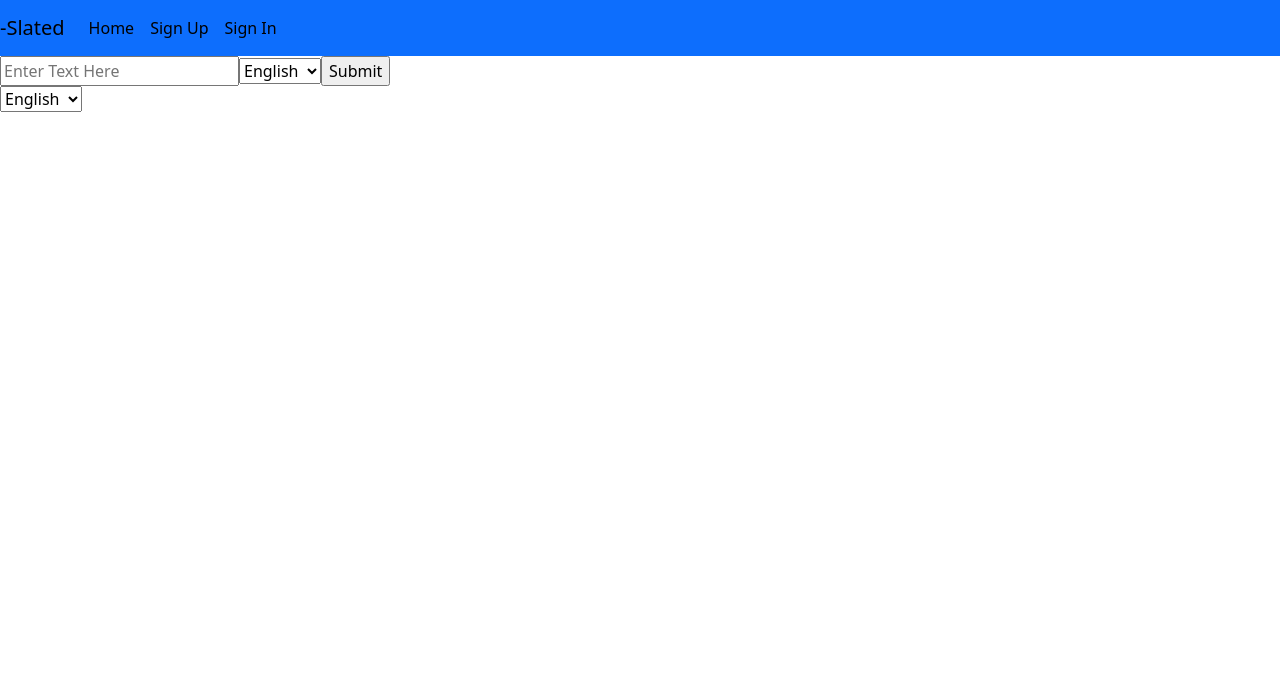
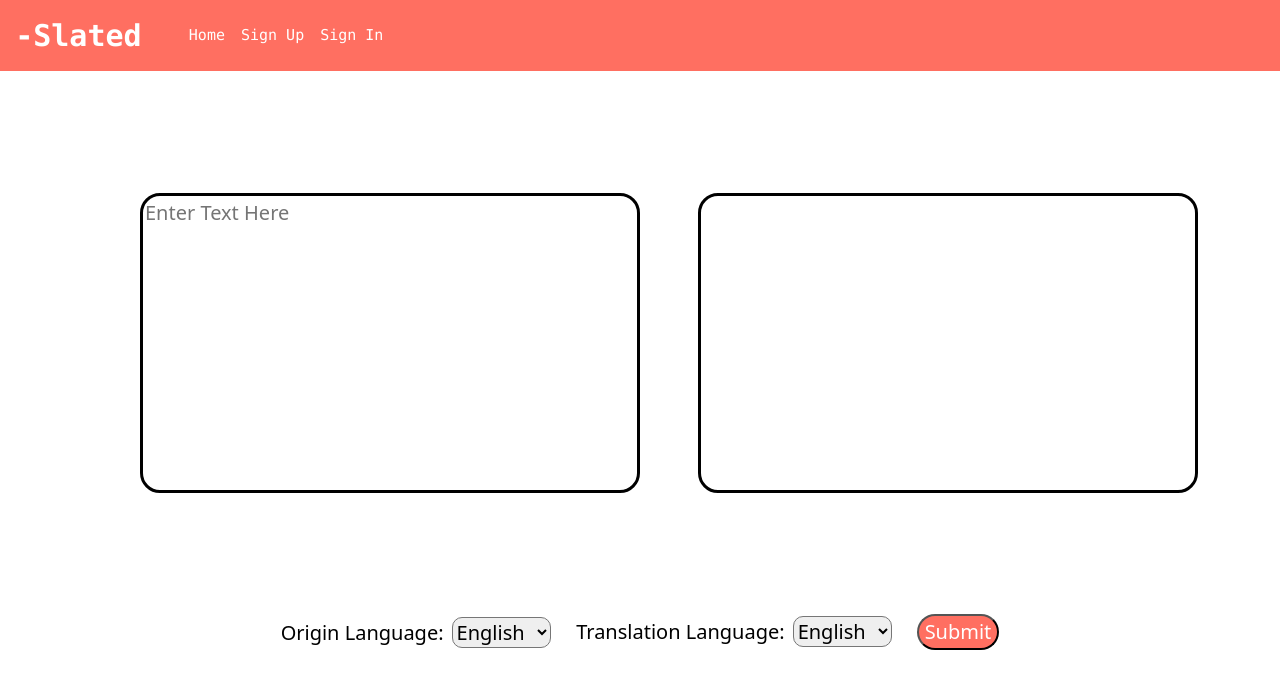
Before and after one commit to jmeier2715/SlatedAppClient, a React (Create React App) app: page / in a window 1280 px wide. Shown: the top 688 px of the page. Built offline with nearby package versions, Linux system fonts and the light colour scheme.

Commit message:
added css and more routing

```diff
--- a/package.json
+++ b/package.json
@@ -11,9 +11,10 @@
     "bootstrap": "^5.1.3",
     "dotenv": "^8.2.0",
     "react": "^17.0.2",
+    "react-async": "^10.0.1",
     "react-bootstrap": "^2.0.3",
     "react-dom": "^17.0.2",
-    "react-router-dom": "^6.0.2",
+    "react-router-dom": "^6.2.1",
     "react-scripts": "4.0.3",
     "sass": "^1.44.0",
     "uuid": "^8.3.2",
--- /dev/null
+++ b/src/App.css
@@ -0,0 +1,70 @@
+#navbar{
+    background-color: #ff6f61;
+    font-size: 15px;
+    font-family: "Monaco", monospace;
+    gap: 3%;
+}
+#slated{
+    margin-left: 12%;
+    font-size: 30px;
+    font-weight: bold;
+    font-family: "Monaco", monospace;
+}
+.text{
+    padding: 5%;
+    display: flex;
+    flex-direction: row;
+    align-items: center;
+    justify-content: center;
+    color: black;
+}
+.input{
+    margin: 5%;
+    border-style: solid;
+    display: flex;
+    border-width: 3px;
+    border-color: black;
+    width: 500px;
+    height: 300px;
+    resize: none;
+    font-size: 20px;
+    border-radius: 20px;
+}
+.output{
+    border-style: solid;
+    display: flex;
+    border-width: 3px;
+    width: 500px;
+    height: 300px;
+    resize: none;
+    font-size: 20px;
+    border-radius: 20px;
+}
+.selection{
+    gap: 2%;
+    display:flex;
+    flex-direction: row;
+    align-items: center;
+    justify-content: center;
+    color: black;
+    font-size: 20px;
+}
+.dropdown{
+    margin-left: 8px;
+    align-items: center;
+    flex-direction: column;
+    justify-content: center;
+    border-radius: 10px;
+}
+
+.transSubmit{
+    border-radius: 20px;
+    background-color: #ff6f61;
+    color: white;
+    margin-left: 25px;
+}
+.submit{
+    border-radius: 20px;
+    background-color: #ff6f61;
+    color: white;
+}
--- a/src/App.js
+++ b/src/App.js
@@ -1,22 +1,25 @@
 // import React, { Component, Fragment } from 'react'
-import React, { useState, Fragment } from 'react'
+import React, { useState, Fragment, useEffect } from 'react'
 import { Route, Routes } from 'react-router-dom'
 import { v4 as uuid } from 'uuid'
+import './App.css'
 
 // import AuthenticatedRoute from './components/shared/AuthenticatedRoute'
 import AutoDismissAlert from './components/shared/AutoDismissAlert/AutoDismissAlert'
 import Header from './components/shared/Header'
 import RequireAuth from './components/shared/RequireAuth'
 import Home from './components/Home'
+import YourTranslations from './components/YourTranslations'
 import SignUp from './components/auth/SignUp'
 import SignIn from './components/auth/SignIn'
 import SignOut from './components/auth/SignOut'
 import ChangePassword from './components/auth/ChangePassword'
 
 const App = () => {
-
   const [user, setUser] = useState(null)
   const [msgAlerts, setMsgAlerts] = useState([])
+
+
 
   console.log('user in app', user)
   console.log('message alerts', msgAlerts)
@@ -39,12 +42,32 @@ const App = () => {
       )
 		})
 	}
+	const [allTranslations, setAllTranslations] = useState([])
+	const getAllTranslations = (props) => {
+		fetch("http://localhost:8000/translations",{
+			headers:{
+				"Content-Type": "application/json",
+                "Authorization": `Bearer ${user.token}`
+			}
+		})
+		.then(response => {
+			return response.json()
+		})
+		.then(foundTranslations =>{
+			setAllTranslations (foundTranslations.translations)
+			console.log('this is alltrans', allTranslations)
+			console.log("first", allTranslations[0].targetText)
+		})
+		.catch(error => console.log(error))
+	}
+
 
 		return (
+
 			<Fragment>
 				<Header user={user} />
 				<Routes>
-					<Route path='/' element={<Home user={user} msgAlert={msgAlert} user={user} />} />
+					<Route path='/' element={<Home msgAlert={msgAlert} user={user}/>} />
 					<Route
 						path='/sign-up'
 						element={<SignUp msgAlert={msgAlert} setUser={setUser} />}
@@ -53,11 +76,12 @@ const App = () => {
 						path='/sign-in'
 						element={<SignIn msgAlert={msgAlert} setUser={setUser} />}
 					/>
+			<Route path='/translations' element={<YourTranslations user={user} getAllTranslations={getAllTranslations} msgAlert={msgAlert} user={user}/>} />
           <Route
             path='/sign-out'
             element={
               <RequireAuth user={user}>
-                <SignOut msgAlert={msgAlert} clearUser={clearUser} user={user} />
+                <SignOut msgAlert={msgAlert} clearUser={clearUser}  />
               </RequireAuth>
             }
           />
--- a/src/components/AddCollection.js
+++ b/src/components/AddCollection.js
@@ -1,12 +1,27 @@
 import React, {useEffect, useState } from "react";
+import user from '../App'
+import { useParams } from 'react-router'
+import Link from 'react-router-dom'
+import { Route, Routes } from 'react-router-dom'
 
-export default function AddCollection (){
+const AddCollection = (props) => {
+
+console.log(props.userId)
     const [newCollection, setNewCollection] = useState ({
         title: '',
-        userId: props.user._id
+        userId: props.userId
     })
+
+    const postCollection = (e) => {
+        e.preventDefault()
+        let preBody = {
+            title: newCollection.title,
+            userId: "."
+        }
+    }
+
+return(
+    <>iphone</>
+)
 }
-
-const handleInputChange = (e) =>{
-    setNewCollection({...newCollection, [e.target.name]: e.target.value })
-}
+export default AddCollection
--- a/src/components/Home.js
+++ b/src/components/Home.js
@@ -1,21 +1,28 @@
 import React, { useEffect, useState } from 'react'
 import user from '../App.js'
+import AddCollection from './AddCollection.js'
+
+
+
 
 const Home = (props) => {
 	// const { msgAlert, user } = props
 	// console.log('props in home', props)
-	console.log(props.user)
+	// console.log(props.user._id)
 	//translation submission states
 	const [newQ, setNewQ] = useState({
 		q: ""
 	})
 	// console.log(newQ)
 	const [newSource, setNewSource] = useState({
-		source: "en"
+		source: "en",
+		sourceLanguage:"en"
 	})
 	// console.log(newSource)
 	const [newTarget, setNewTarget] = useState({
-		target: "en"
+		target: "en",
+		targetLanguage: "en"
+
 	})
 	// console.log(newTarget)
 	const[translation, setTranslation] = useState({
@@ -31,21 +38,47 @@ const Home = (props) => {
 	}
 	const handleSourceChange = (e) => {
 		setNewSource( {
-			source:e.target.value
+			source:e.target.value,
+			sourceLanguage: e.target.value
 		})
 		// console.log (newSource)
 	}
 	const handleTargetChange = (e) => {
 		setNewTarget( {
-			target:e.target.value
+			target:e.target.value,
+			targetLanguage: e.target.value
 		})
-		// console.log (newTarget)
+		console.log (newTarget.targetLanguage)
 	}
+	const saveTranslation = (e) =>{
+		e.preventDefault()
+		fetch('http://localhost:8000/translations',
+		{
+			method:"POST",
+			headers:{
+				"Content-Type": "application/json",
+                "Authorization": `Bearer ${props.user.token}`
+			},
+			body:JSON.stringify({
+				translation:{
+					rootText: newQ.q,
+					rootLanguage: newSource.sourceLanguage,
+					targetText: translation.response,
+					targetLanguage: newTarget.targetLanguage,
+					owner: props.user._id
+				}
+			})
+		})
+		.catch((error)=>{
+			console.log("oh..you fucked up lmao", error)
+		})
+	}
+
 
 	//to show the button that saves translations and adds it to collections
 	const authenticatedOptions =(
 		<>
-		<button>add translation</button>
+		<button class= 'submit' onClick = {saveTranslation} >Add Translation</button>
 		</>
 	)
 	const unauthenticatedOptions=(
@@ -77,29 +110,44 @@ const Home = (props) => {
 		})
 	}
 
+
+	// getAllTranslations()
+
 	return (
-		<div>
+		<div class='body'>
+			<div class='text'>
+			<textarea class='input' type='text' placeholder="Enter Text Here" onChange={handleQChange}></textarea>
+			<div class='output'> {translation.response}</div>
+			</div>
 
-			<form onSubmit={translate}>
-				<input type='text' placeholder="Enter Text Here" onChange={handleQChange}></input>
-				<select id="source" name="cars" placeholder="Choose Your Language" onChange={handleSourceChange}>
+			<div class= 'selection'>
+			<form > Origin Language:
+				<select class='dropdown' onChange={handleSourceChange}>
+					<option value="en" id="English">English</option>
+					<option value="ko" id="Korean" >Korean</option>
+					<option value="fr" id="French">French</option>
+					<option value="es" id="Spanish">Spanish</option>
+					<option value="ru" id="Russian">Russian</option>
+					<option value="de" id="German">German</option>
+				</select>
+
+			</form>
+			<form onSubmit={translate}> Translation Language:
+				<select class='dropdown' onChange={handleTargetChange}>
 					<option value="en" >English</option>
 					<option value="ko" >Korean</option>
 					<option value="fr" >French</option>
 					<option value="es" >Spanish</option>
+					<option value="ru" >Russian</option>
+					<option value="de" id="German">German</option>
 				</select>
-				<input type='submit'/>
+				<input class= 'transSubmit' type='submit'/>
 			</form>
-			<form>
-				<div> {translation.response}</div>
-				<select id="cars" name="cars" onChange={handleTargetChange}>
-					<option value="en" name="English">English</option>
-					<option value="ko" name="Korean">Korean</option>
-					<option value="fr" name="French">French</option>
-					<option value="es" name="Spanish">Spanish</option>
-				</select>
-			</form>
+
 			{props.user == null ? unauthenticatedOptions : authenticatedOptions}
+			</div>
+
+			{/* <AddCollection user={props.user}/> */}
 		</div>
 
 	)
--- a/src/components/YourTranslations.js
+++ b/src/components/YourTranslations.js
@@ -0,0 +1,12 @@
+import React, { useEffect, useState } from 'react'
+import user from '../App.js'
+import AddCollection from './AddCollection.js'
+
+const YourTranslations = (props) =>{
+
+    return(
+        <button onClick = {props.getAllTranslations}>hello</button>
+    )
+}
+
+export default YourTranslations
--- a/src/components/shared/Header.js
+++ b/src/components/shared/Header.js
@@ -3,8 +3,9 @@ import Nav from 'react-bootstrap/Nav'
 import Navbar from 'react-bootstrap/Navbar'
 import { Link } from 'react-router-dom'
 const linkStyle = {
-    color: 'black',
+    color: 'white',
     textDecoration: 'none'
+
 }
 const authenticatedOptions = (
 	<>
@@ -48,10 +49,10 @@ const alwaysOptions = (
 )
 
 const Header = ({ user }) => (
-	<Navbar bg='primary' variant='dark' expand='md'>
+	<Navbar id='navbar' variant='dark' expand='md'>
 		<Navbar.Brand>
-            <Link to='/' style={linkStyle}>
-                -Slated
+            <Link id='slated' to='/' style={linkStyle}>
+                    -Slated
             </Link>
         </Navbar.Brand>
 		<Navbar.Toggle aria-controls='basic-navbar-nav' />
```
Also changed, not shown: 1 other file (tests, documents, lock files or other folders).
